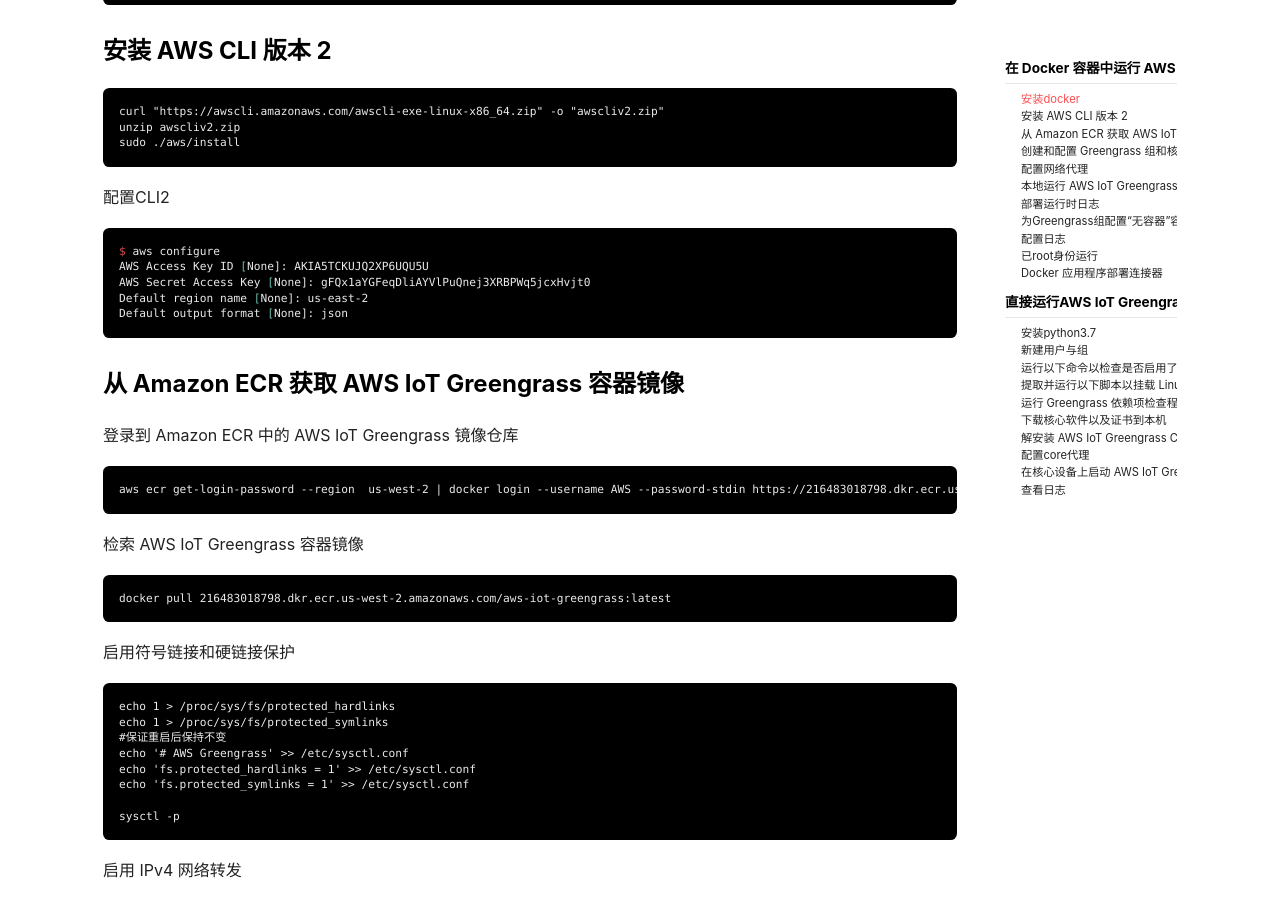
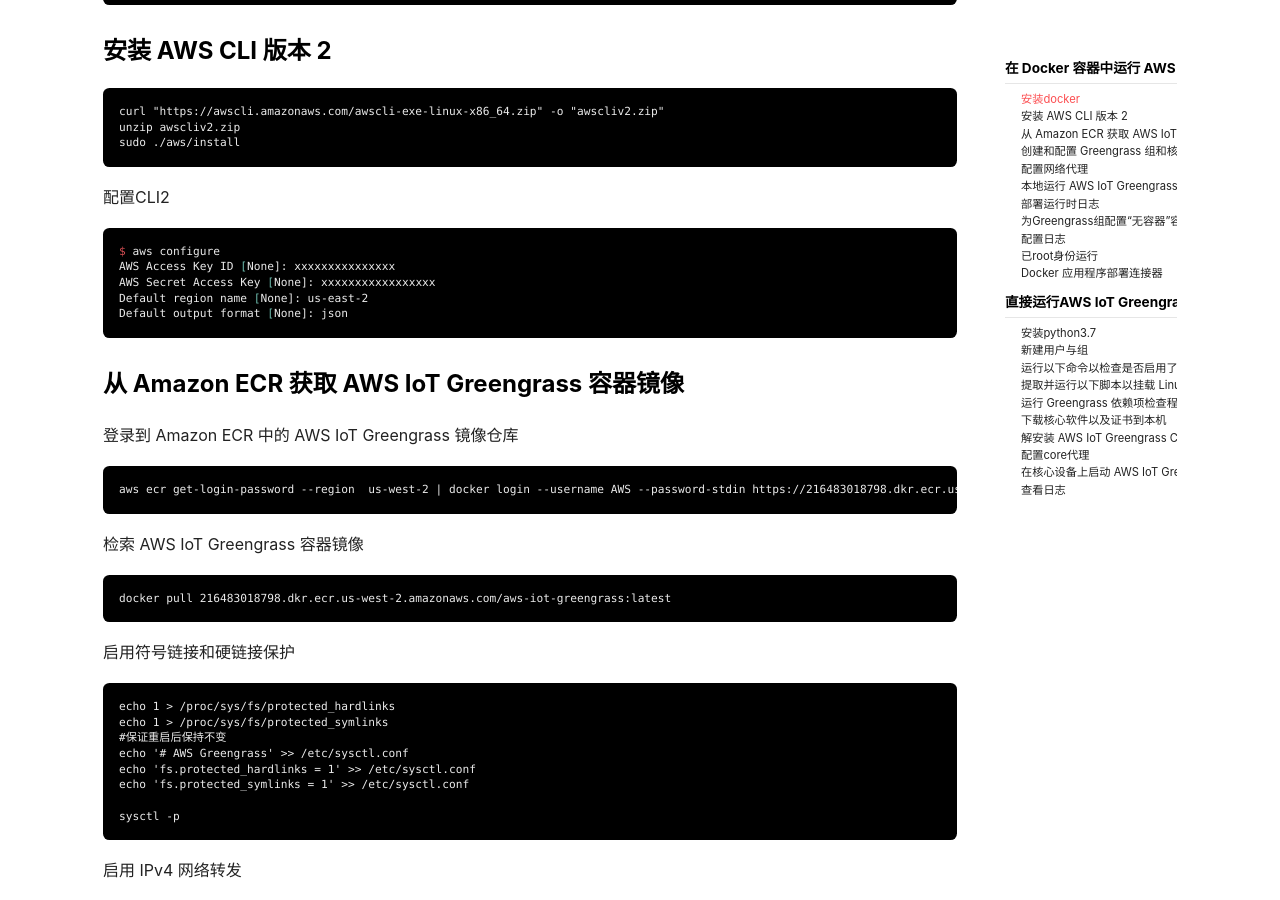
Before and after one commit to Edwardjph/Edwardjph.github.io, a Jekyll site: the page built from _posts/2020-10-10-greengrass.md, in a window 1280 px wide and 900 px high, scrolled down 648 px. Built offline with Jekyll 4.4.1, drawn with Linux system fonts in a browser that asks for light colours; nearby versions of some CDN libraries.

Commit message:
Update 2020-10-10-greengrass.md

````diff
--- a/_posts/2020-10-10-greengrass.md
+++ b/_posts/2020-10-10-greengrass.md
@@ -26,8 +26,8 @@ sudo ./aws/install
 
 ```bash
 $ aws configure
-AWS Access Key ID [None]: AKIA5TCKUJQ2XP6UQU5U
-AWS Secret Access Key [None]: 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
+AWS Access Key ID [None]: xxxxxxxxxxxxxxx
+AWS Secret Access Key [None]: xxxxxxxxxxxxxxxxx
 Default region name [None]: us-east-2
 Default output format [None]: json
 ```
````
